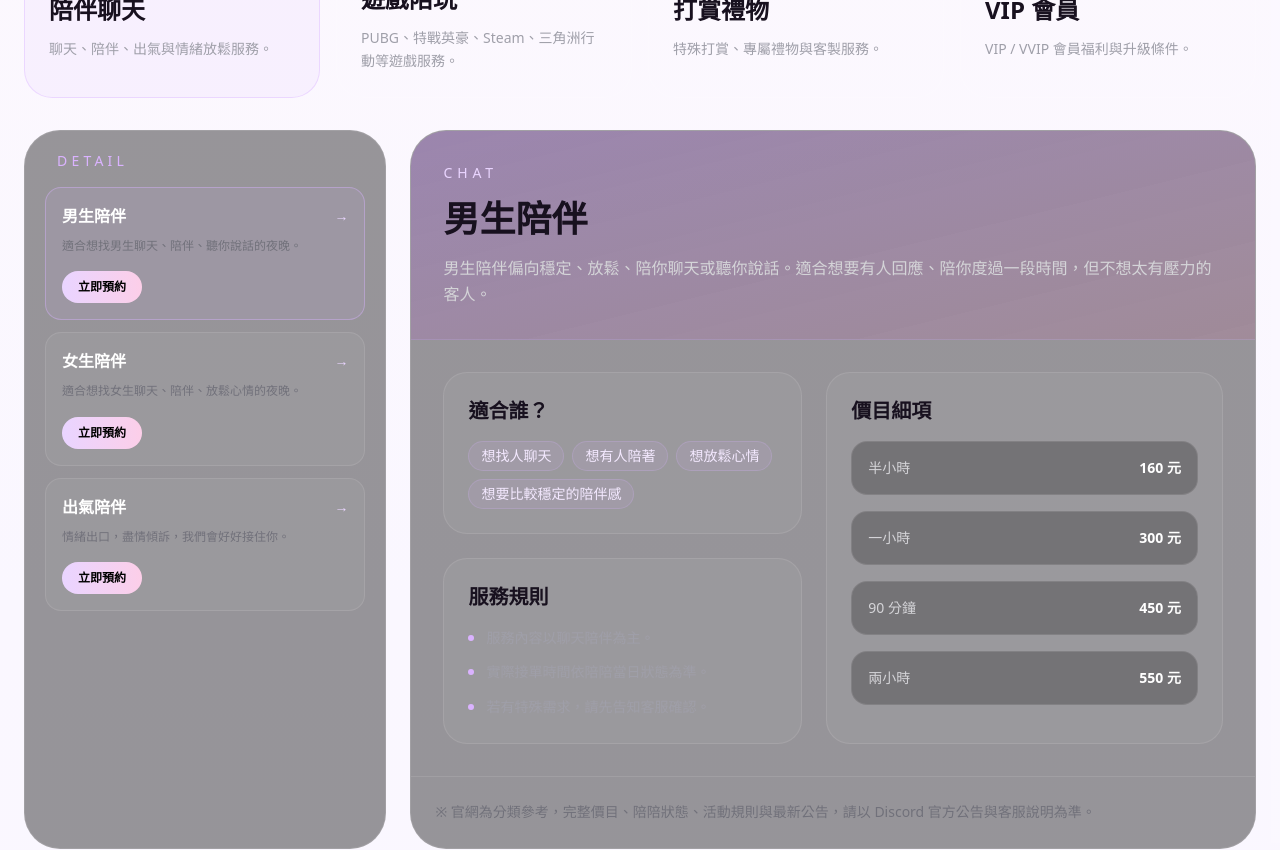
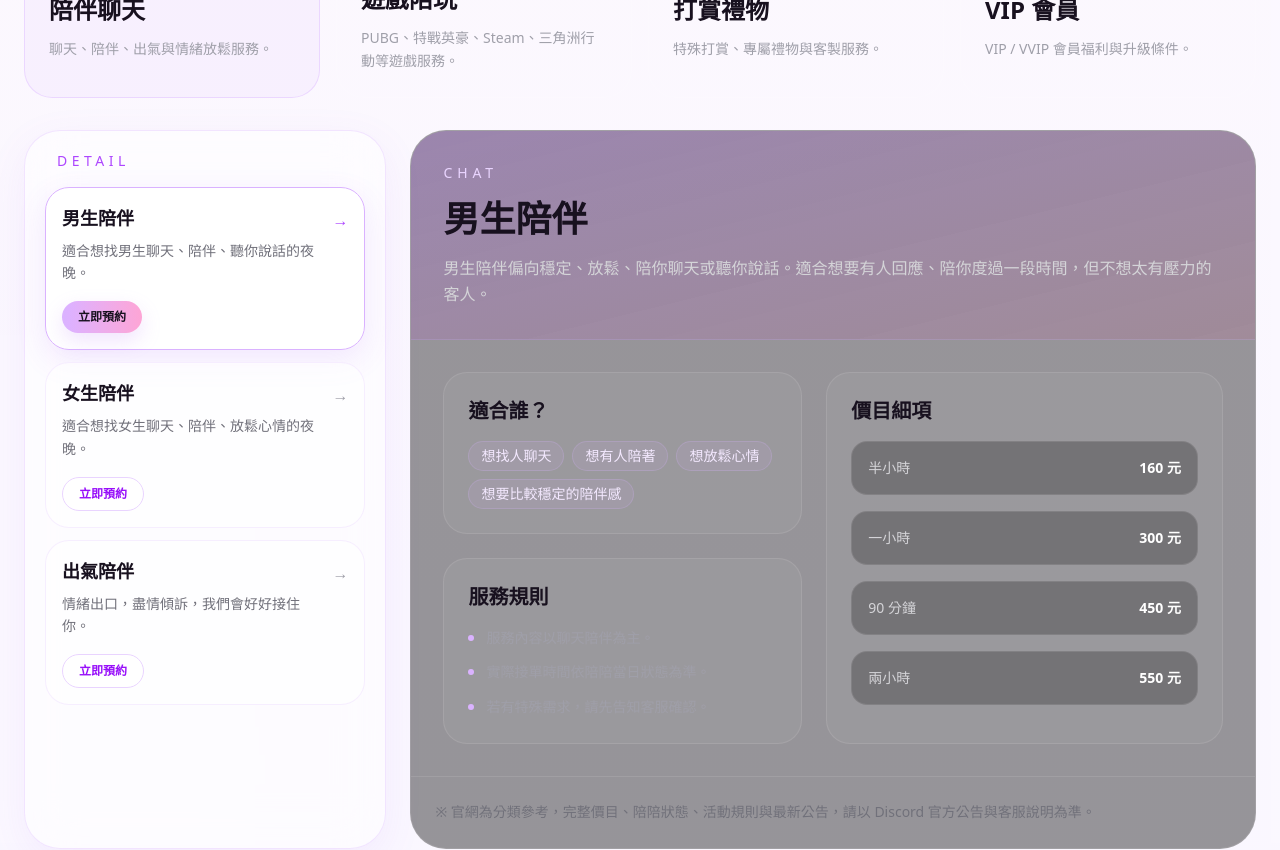
Before and after one commit to moxu09/wearestilllhere, a Next.js app: page / in a window 1280 px wide. Shown: the part 2080-2930 px from the top of the page. Built offline with nearby package versions, Linux system fonts and the light colour scheme.

Commit message:
縮小 detail 預約按鈕版面

```diff
--- a/app/components/PriceExplorer.tsx
+++ b/app/components/PriceExplorer.tsx
@@ -333,8 +333,8 @@ export default function PriceExplorer() {
       </div>
 
       <div className="grid gap-6 lg:grid-cols-[0.3fr_0.7fr]">
-        <div className="rounded-[36px] border border-white/10 bg-black/40 p-5">
-          <p className="mb-4 px-3 text-sm tracking-[0.3em] text-purple-300">
+        <div className="rounded-[36px] border border-purple-200/60 bg-white/55 p-5 shadow-[0_12px_40px_rgba(168,85,247,0.08)] backdrop-blur-xl">
+          <p className="mb-4 px-3 text-sm tracking-[0.32em] text-purple-500">
             DETAIL
           </p>
 
@@ -342,36 +342,48 @@ export default function PriceExplorer() {
              {activeCategory.groups.map((group) => (
                <div
                  key={group.id}
-                 className={`rounded-2xl border p-4 transition ${
+                 className={`rounded-[24px] border p-4 transition duration-200 ${
                    activeGroup.id === group.id
-                     ? "border-purple-300/40 bg-purple-300/10"
-                     : "border-white/10 bg-white/[0.04] hover:bg-white/[0.07]"
+                     ? "border-purple-300 bg-white/90 shadow-[0_10px_30px_rgba(168,85,247,0.12)]"
+                     : "border-purple-100/70 bg-white/55 hover:bg-white/78"
                  }`}
                >
                  <button
-                  type="button"
+                   type="button"
                    onClick={() => setGroupId(group.id)}
                    className="block w-full text-left"
                  >
-                   <div className="flex items-center justify-between gap-3">
-                     <h4 className="font-black text-white">
-                       {group.title}
-                    </h4>
+                   <div className="flex items-start justify-between gap-3">
+                     <div>
+                       <h4 className="text-lg font-black text-[#18111f]">
+                         {group.title}
+                       </h4>
 
-                    <span className="text-sm text-purple-200">
-           →
+                       <p className="mt-2 line-clamp-2 text-sm leading-relaxed text-zinc-500">
+                         {group.desc}
+                       </p>
+                     </div>
+
+                     <span
+                       className={`mt-1 text-base transition ${
+                         activeGroup.id === group.id
+                           ? "text-purple-500"
+                           : "text-zinc-400"
+                       }`}
+                     >
+                       →
                      </span>
                    </div>
-
-                   <p className="mt-2 line-clamp-2 text-xs leading-relaxed text-zinc-500">
-                     {group.desc}
-                   </p>
                  </button>
 
-                <a
+                 <a
                    href={discordLink}
                    target="_blank"
-                   className="mt-4 inline-block rounded-full bg-gradient-to-r from-purple-200 to-pink-200 px-4 py-2 text-center text-xs font-black text-black transition hover:opacity-90"
+                   className={`mt-4 inline-flex items-center justify-center rounded-full px-4 py-2 text-xs font-black transition ${
+                     activeGroup.id === group.id
+                       ? "bg-gradient-to-r from-purple-300 to-pink-300 text-[#18111f] shadow-[0_8px_20px_rgba(192,132,252,0.22)]"
+                       : "border border-purple-200 bg-white/80 text-purple-600 hover:bg-white"
+                   }`}
                  >
                    立即預約
                  </a>
```
